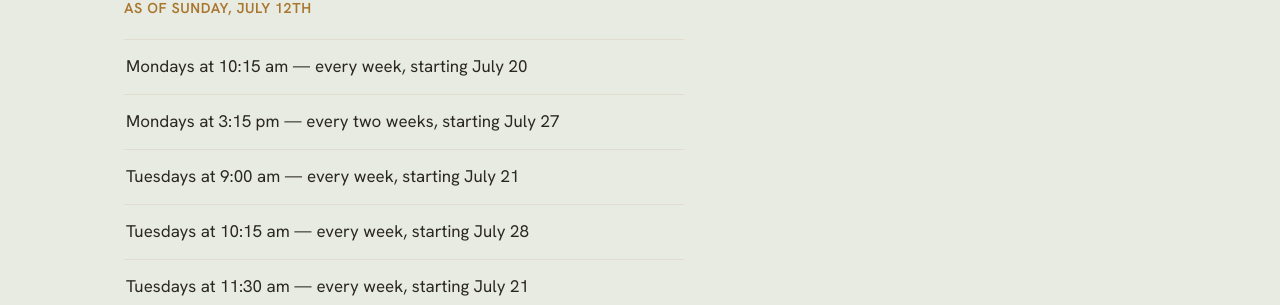
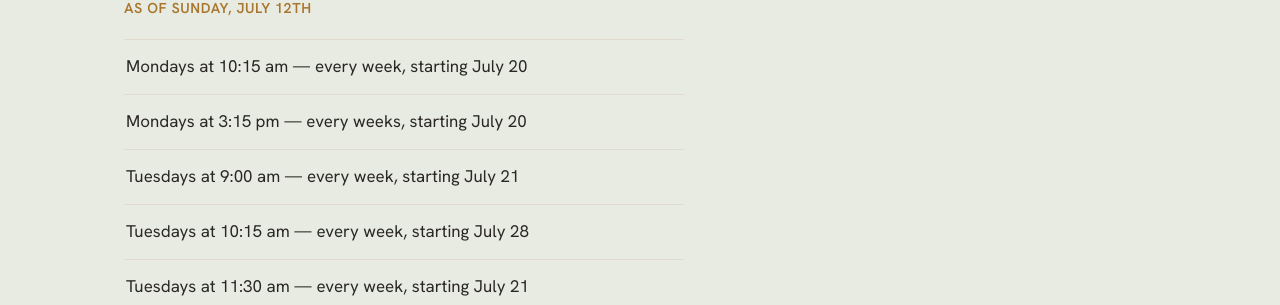
Before and after one commit to walnutcreektherapist/walnutcreektherapist.github.io, a Jekyll site: the page built from openings.html, in a window 1280 px wide and 900 px high, scrolled down 594 px. Shown: the part 150-455 px from the top of the window. Built offline with Jekyll 4.4.1, drawn with Linux system fonts in a browser that asks for light colours.

Commit message:
Fix schedule for Mondays at 3:15 pm

```diff
--- a/_config.yml
+++ b/_config.yml
@@ -49,7 +49,7 @@ openings:
   pointer: "Now booking new clients — see regular weekly openings"
   slots:
     - "Mondays at 10:15 am — every week, starting July 20"
-    - "Mondays at 3:15 pm — every two weeks, starting July 27"
+    - "Mondays at 3:15 pm — every weeks, starting July 20"
     - "Tuesdays at 9:00 am — every week, starting July 21"
     - "Tuesdays at 10:15 am — every week, starting July 28"
     - "Tuesdays at 11:30 am — every week, starting July 21"
```
